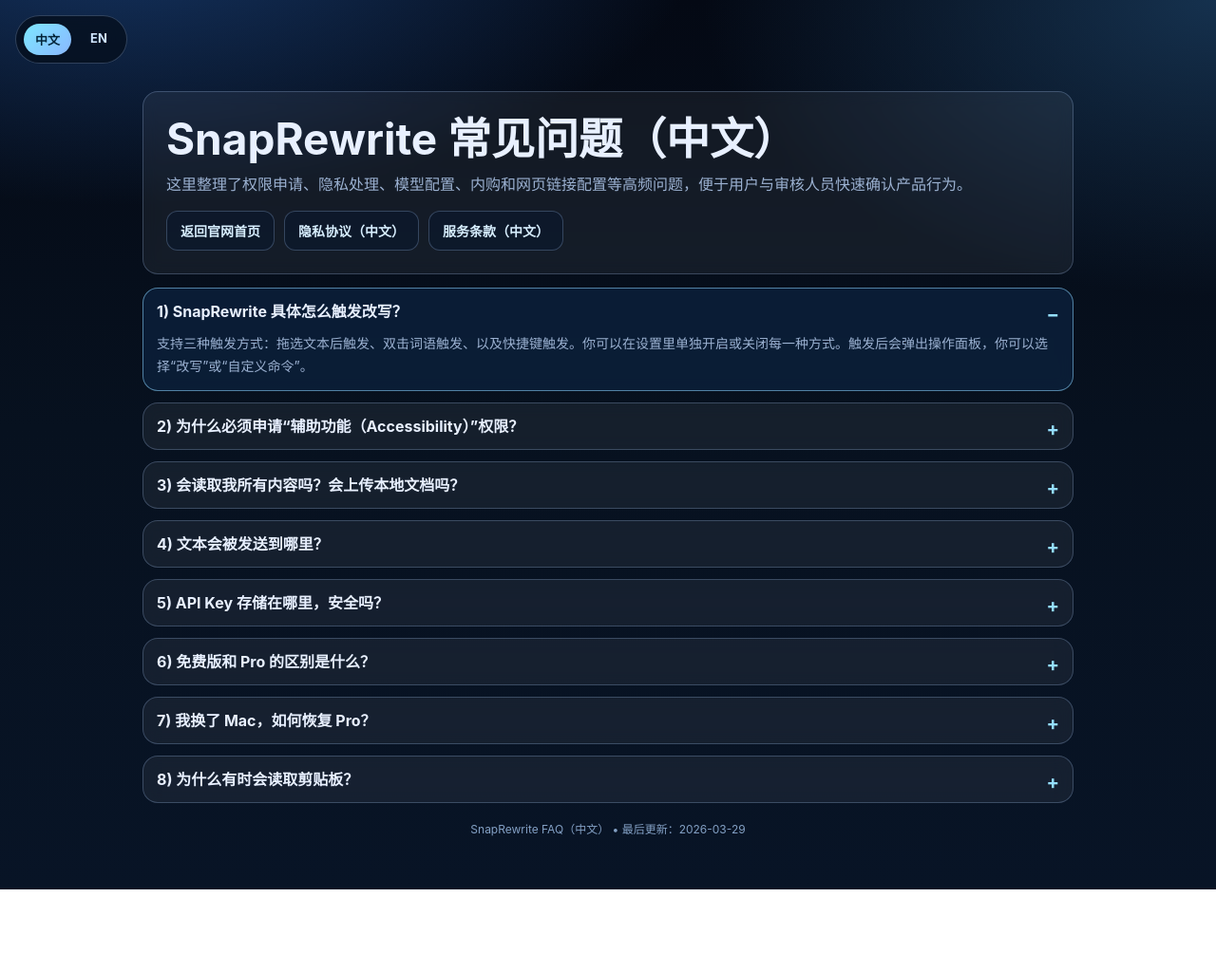
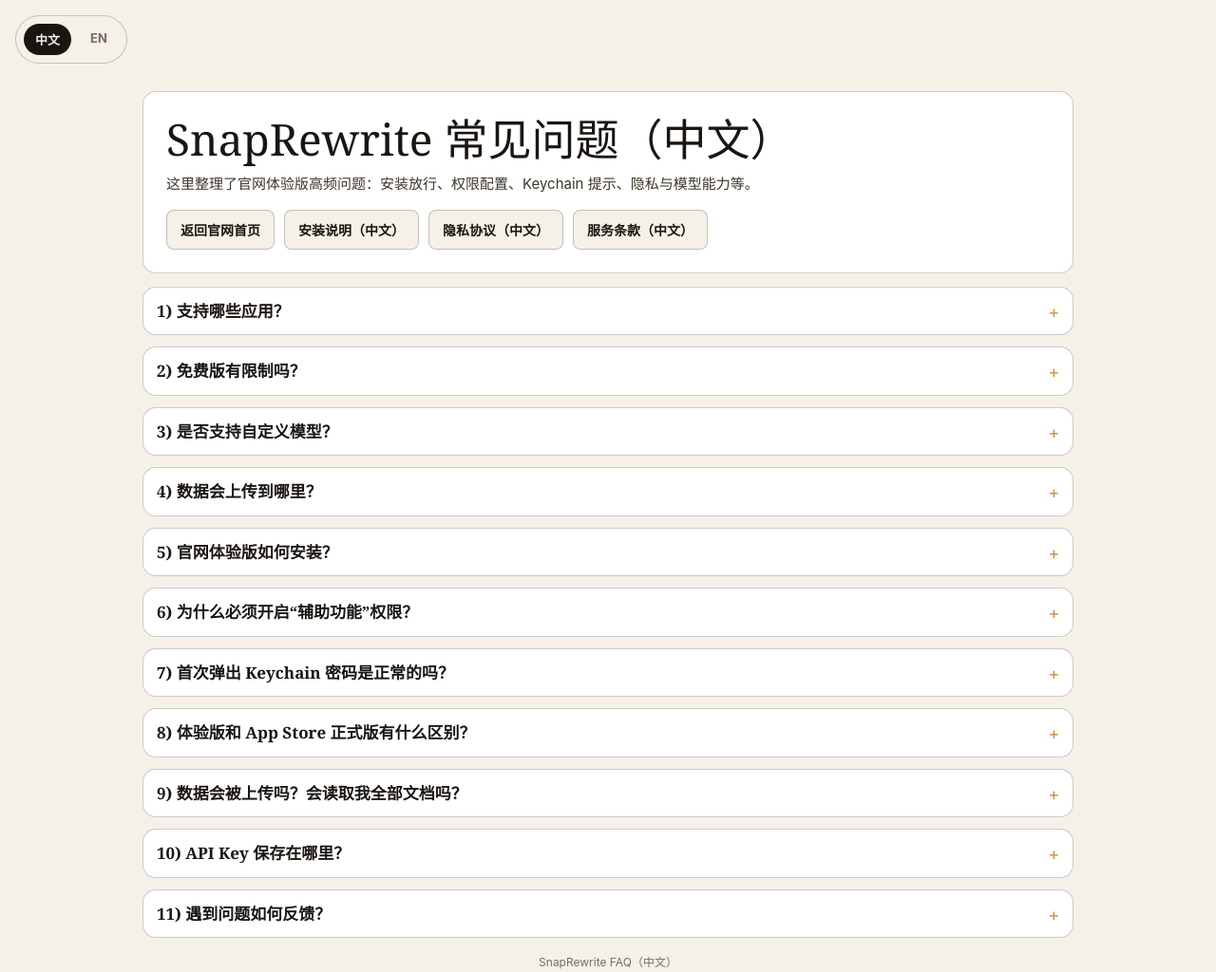
Before and after one commit to yuanpli/snaprewrite, a plain HTML site: page faq-zh.html in a window 1280 px wide. Shown: the whole page at 95% size. Before the commit the page ends 937 px from the top, so only its background shows below. Drawn offline with Linux system fonts and the light colour scheme.

Commit message:
Add files via upload
Update

```diff
--- a/faq-zh.html
+++ b/faq-zh.html
@@ -4,150 +4,39 @@
   <meta charset="utf-8" />
   <meta name="viewport" content="width=device-width, initial-scale=1" />
   <title>SnapRewrite FAQ（中文）</title>
-  <meta name="description" content="SnapRewrite 中文 FAQ：权限、隐私、模型、计费与上架链接说明。" />
+  <meta name="description" content="SnapRewrite 中文 FAQ：安装、权限、隐私、模型、购买与常见问题说明。" />
   <style>
-    :root {
-      --bg: #07111f;
-      --panel: rgba(255,255,255,0.06);
-      --line: rgba(174,208,255,0.25);
-      --text: #e8f0ff;
-      --muted: #9bb1d1;
-      --brand: #7de7ff;
-      --brand2: #8ab7ff;
-      --radius: 16px;
+    :root{
+      --cream:#f5f0e8;--cream2:#ede7d9;
+      --ink:#1a1510;--ink2:#3d3528;--muted:#7a6e5f;
+      --gold:#c8923a;--line:rgba(26,21,16,.13);--lines:rgba(26,21,16,.22)
     }
-    * { box-sizing: border-box; }
-    html, body {
-      margin: 0;
-      color: var(--text);
-      font-family: "SF Pro Display", "Segoe UI", "Helvetica Neue", Arial, sans-serif;
-      background:
-        radial-gradient(1000px 500px at 10% -10%, #163869 0%, transparent 62%),
-        radial-gradient(900px 520px at 100% 0%, #15314e 0%, transparent 60%),
-        linear-gradient(180deg, #040914 0%, #07111f 48%, #081426 100%);
-    }
-    .lang-switch {
-      position: fixed;
-      left: 16px;
-      top: 16px;
-      z-index: 20;
-      display: inline-flex;
-      gap: 8px;
-      padding: 8px;
-      border: 1px solid var(--line);
-      border-radius: 999px;
-      background: rgba(5, 13, 26, 0.72);
-      backdrop-filter: blur(10px);
-    }
-    .lang-switch a {
-      text-decoration: none;
-      border-radius: 999px;
-      padding: 7px 12px;
-      font-size: 13px;
-      font-weight: 700;
-      color: #cfe5ff;
-    }
-    .lang-switch a.active {
-      color: #03253a;
-      background: linear-gradient(135deg, var(--brand), var(--brand2));
-    }
-    .wrap {
-      width: min(980px, calc(100% - 24px));
-      margin: 0 auto;
-      padding: 96px 0 56px;
-    }
-    .hero, details {
-      border: 1px solid var(--line);
-      border-radius: var(--radius);
-      background: var(--panel);
-      backdrop-filter: blur(8px);
-    }
-    .hero { padding: 24px; }
-    .hero h1 {
-      margin: 0 0 8px;
-      font-size: clamp(30px, 4.8vw, 46px);
-      line-height: 1.12;
-    }
-    .hero p {
-      margin: 0;
-      color: var(--muted);
-      font-size: 16px;
-      line-height: 1.7;
-    }
-    .top-links {
-      margin-top: 14px;
-      display: flex;
-      flex-wrap: wrap;
-      gap: 10px;
-    }
-    .top-links a {
-      text-decoration: none;
-      color: #d8efff;
-      border: 1px solid var(--line);
-      border-radius: 12px;
-      padding: 10px 14px;
-      background: rgba(9, 24, 45, 0.6);
-      font-weight: 700;
-      font-size: 14px;
-    }
-    .faq-list {
-      margin-top: 14px;
-      display: grid;
-      gap: 12px;
-    }
-    details {
-      padding: 12px 14px;
-      transition: border-color .2s ease;
-    }
-    details[open] {
-      border-color: rgba(140, 213, 255, 0.55);
-      background: rgba(13, 34, 62, 0.74);
-    }
-    summary {
-      cursor: pointer;
-      list-style: none;
-      font-size: 16px;
-      font-weight: 700;
-      line-height: 1.5;
-      position: relative;
-      padding-right: 24px;
-    }
-    summary::-webkit-details-marker { display: none; }
-    summary::after {
-      content: "+";
-      position: absolute;
-      right: 0;
-      top: 0;
-      color: #95dfff;
-      font-size: 20px;
-    }
-    details[open] summary::after { content: "−"; }
-    .answer {
-      margin-top: 10px;
-      color: var(--muted);
-      font-size: 14px;
-      line-height: 1.75;
-    }
-    .answer code {
-      font-family: "SF Mono", Menlo, Consolas, monospace;
-      font-size: 13px;
-      color: #ccecff;
-      border: 1px solid rgba(141, 192, 245, 0.35);
-      border-radius: 6px;
-      padding: 1px 5px;
-      background: rgba(65, 120, 191, 0.18);
-    }
-    footer {
-      margin-top: 18px;
-      text-align: center;
-      color: #84a1c5;
-      font-size: 12px;
-    }
-    @media (max-width: 700px) {
-      .wrap { padding-top: 84px; }
-      .lang-switch { left: 10px; top: 10px; }
-      .hero { padding: 16px; }
-      .top-links a { width: 100%; text-align: center; }
+    *{box-sizing:border-box;margin:0;padding:0}
+    body{background:var(--cream);color:var(--ink);font-family:Georgia,'Times New Roman',serif}
+    .lang-switch{position:fixed;left:16px;top:16px;z-index:20;display:inline-flex;gap:8px;padding:8px;border:1px solid var(--lines);border-radius:999px;background:rgba(245,240,232,.92);backdrop-filter:blur(8px)}
+    .lang-switch a{text-decoration:none;border-radius:999px;padding:7px 12px;font-size:13px;font-weight:700;color:var(--muted);font-family:-apple-system,BlinkMacSystemFont,sans-serif}
+    .lang-switch a.active{color:var(--cream);background:var(--ink)}
+    .wrap{width:min(980px,calc(100% - 24px));margin:0 auto;padding:96px 0 56px}
+    .hero,details{border:1px solid var(--lines);border-radius:14px;background:#fff}
+    .hero{padding:24px}
+    .hero h1{font-size:clamp(32px,5vw,46px);line-height:1.12;margin-bottom:8px;font-weight:400}
+    .hero p{font-family:-apple-system,BlinkMacSystemFont,sans-serif;color:var(--ink2);font-size:15px;line-height:1.75}
+    .top-links{margin-top:14px;display:flex;flex-wrap:wrap;gap:10px}
+    .top-links a{text-decoration:none;color:var(--ink);border:1px solid var(--lines);border-radius:8px;padding:10px 14px;background:var(--cream);font-weight:700;font-size:14px;font-family:-apple-system,BlinkMacSystemFont,sans-serif}
+    .faq-list{margin-top:14px;display:grid;gap:12px}
+    details{padding:12px 14px;transition:border-color .2s ease}
+    details[open]{border-color:rgba(200,146,58,.6);background:var(--cream2)}
+    summary{cursor:pointer;list-style:none;font-size:17px;font-weight:700;line-height:1.5;position:relative;padding-right:26px}
+    summary::-webkit-details-marker{display:none}
+    summary::after{content:"+";position:absolute;right:0;top:0;color:var(--gold);font-size:20px}
+    details[open] summary::after{content:"−"}
+    .answer{margin-top:10px;color:var(--ink2);font-size:14px;line-height:1.75;font-family:-apple-system,BlinkMacSystemFont,sans-serif}
+    .answer code{font-family:Menlo,Consolas,monospace;font-size:13px;border:1px solid var(--lines);border-radius:6px;padding:1px 5px;background:#fff}
+    footer{margin-top:16px;text-align:center;color:var(--muted);font-size:12px;font-family:-apple-system,BlinkMacSystemFont,sans-serif}
+    @media (max-width:700px){
+      .wrap{padding-top:84px}
+      .hero{padding:16px}
+      .top-links a{width:100%;text-align:center}
     }
   </style>
 </head>
@@ -160,58 +49,73 @@
   <main class="wrap">
     <section class="hero">
       <h1>SnapRewrite 常见问题（中文）</h1>
-      <p>这里整理了权限申请、隐私处理、模型配置、内购和网页链接配置等高频问题，便于用户与审核人员快速确认产品行为。</p>
+      <p>这里整理了官网体验版高频问题：安装放行、权限配置、Keychain 提示、隐私与模型能力等。</p>
       <div class="top-links">
         <a href="index.html">返回官网首页</a>
+        <a href="install-zh.html">安装说明（中文）</a>
         <a href="privacy-policy-zh.html">隐私协议（中文）</a>
         <a href="terms-of-service-zh.html">服务条款（中文）</a>
       </div>
     </section>
 
     <section class="faq-list">
-      <details open>
-        <summary>1) SnapRewrite 具体怎么触发改写？</summary>
-        <div class="answer">支持三种触发方式：拖选文本后触发、双击词语触发、以及快捷键触发。你可以在设置里单独开启或关闭每一种方式。触发后会弹出操作面板，你可以选择“改写”或“自定义命令”。</div>
+      <details>
+        <summary>1) 支持哪些应用？</summary>
+        <div class="answer">支持绝大多数可编辑文本区域，例如邮件、文档、聊天工具和笔记应用。</div>
       </details>
 
       <details>
-        <summary>2) 为什么必须申请“辅助功能（Accessibility）”权限？</summary>
-        <div class="answer">因为应用需要在其他 App 内识别“当前选中的文本”并实现“原位替换”，这属于系统受控能力。没有该权限时，SnapRewrite 无法感知外部应用中的选区，也就无法完成主流程。</div>
+        <summary>2) 免费版有限制吗？</summary>
+        <div class="answer">免费版提供每日额度和核心功能，适合完整体验真实工作流。</div>
       </details>
 
       <details>
-        <summary>3) 会读取我所有内容吗？会上传本地文档吗？</summary>
-        <div class="answer">不会。SnapRewrite 只在你主动触发时处理“当前选中的文本片段”。不会自动扫描整篇文档，也不会后台批量上传文件。配置与偏好设置主要保存在本地设备中。</div>
+        <summary>3) 是否支持自定义模型？</summary>
+        <div class="answer">支持。当前可选模型包括：智谱（glm-4-flash）、OpenAI（gpt-4.1）、Groq（llama-3.3-70b-versatile）、Gemini（gemini-3-flash-preview）。</div>
       </details>
 
       <details>
-        <summary>4) 文本会被发送到哪里？</summary>
-        <div class="answer">文本会发送到你在应用中选择的 AI 服务商接口（如 OpenAI 兼容接口、智谱等）进行改写处理。不同服务商的数据处理和保留策略不同，请同时查阅对应服务商条款。</div>
+        <summary>4) 数据会上传到哪里？</summary>
+        <div class="answer">配置和密钥保存在本地，仅在你手动触发时向目标模型发送请求。</div>
       </details>
 
       <details>
-        <summary>5) API Key 存储在哪里，安全吗？</summary>
-        <div class="answer">用户填写的 API Key 存储在 macOS Keychain（钥匙串）中，而不是明文写在普通配置文件中。你可随时在设置中替换或清空密钥。若设备本身遭到入侵，任何本地数据都有风险，建议配合系统级安全策略使用。</div>
+        <summary>5) 官网体验版如何安装？</summary>
+        <div class="answer">请先下载安装包并按向导完成安装。若被系统拦截，请到 <code>系统设置 &gt; 隐私与安全性</code> 点击“仍要打开”。详细步骤见 <a href="install-zh.html">安装说明</a>。</div>
       </details>
 
       <details>
-        <summary>6) 免费版和 Pro 的区别是什么？</summary>
-        <div class="answer">免费版有每日额度限制；Pro 解锁后可使用更完整能力（如更多模型/高级自定义能力，具体以当前版本功能为准）。Pro 通过 Apple 内购解锁，权益与 Apple ID 绑定。</div>
+        <summary>6) 为什么必须开启“辅助功能”权限？</summary>
+        <div class="answer">SnapRewrite 需要在其他应用内识别选中文本并进行原位替换，这属于 macOS 受控能力。未授权时只能看到界面，无法执行核心跨应用改写流程。</div>
       </details>
 
       <details>
-        <summary>7) 我换了 Mac，如何恢复 Pro？</summary>
-        <div class="answer">在应用中使用“恢复购买”即可通过 Apple StoreKit 同步当前 Apple ID 的购买状态。请确认登录的是购买时使用的同一 Apple ID。</div>
+        <summary>7) 首次弹出 Keychain 密码是正常的吗？</summary>
+        <div class="answer">是正常现象。应用会把 API Key 等敏感信息存放在 Keychain。首次访问时系统要求你确认授权，建议输入登录密码后选择 “Always Allow”。</div>
       </details>
 
       <details>
-        <summary>8) 为什么有时会读取剪贴板？</summary>
-        <div class="answer">在部分非标准文本控件中，系统选区接口不稳定。SnapRewrite 会在触发场景下短暂探测复制结果来识别选中内容，并尽量恢复原始剪贴板文本，以减少对用户工作流影响。</div>
+        <summary>8) 体验版和 App Store 正式版有什么区别？</summary>
+        <div class="answer">官网体验版提供完整功能限时体验，到期后回到免费功能模式；正式版通过 App Store 分发与维护，购买与恢复权益由 Apple 机制处理。</div>
       </details>
 
+      <details>
+        <summary>9) 数据会被上传吗？会读取我全部文档吗？</summary>
+        <div class="answer">不会自动扫描全部文档。仅在你主动触发时处理当前选中的文本片段，并发送到你选择的模型服务商进行生成。</div>
+      </details>
+
+      <details>
+        <summary>10) API Key 保存在哪里？</summary>
+        <div class="answer">用户自填 API Key 存储在 macOS Keychain，不以明文写入普通配置文件。你可以随时在设置中修改或删除。</div>
+      </details>
+
+      <details>
+        <summary>11) 遇到问题如何反馈？</summary>
+        <div class="answer">欢迎发邮件到 <a href="mailto:pingldudu@gmail.com">pingldudu@gmail.com</a>，请尽量附上问题描述、复现步骤和系统版本信息。</div>
+      </details>
     </section>
 
-    <footer>SnapRewrite FAQ（中文） • 最后更新：2026-03-29</footer>
+    <footer>SnapRewrite FAQ（中文）</footer>
   </main>
 </body>
 </html>
```
Also changed, not shown: index.html (+87 -30 lines), install-en.html (added, +99 -0 lines), install-zh.html (added, +99 -0 lines), install.html (added, +19 -0 lines).
